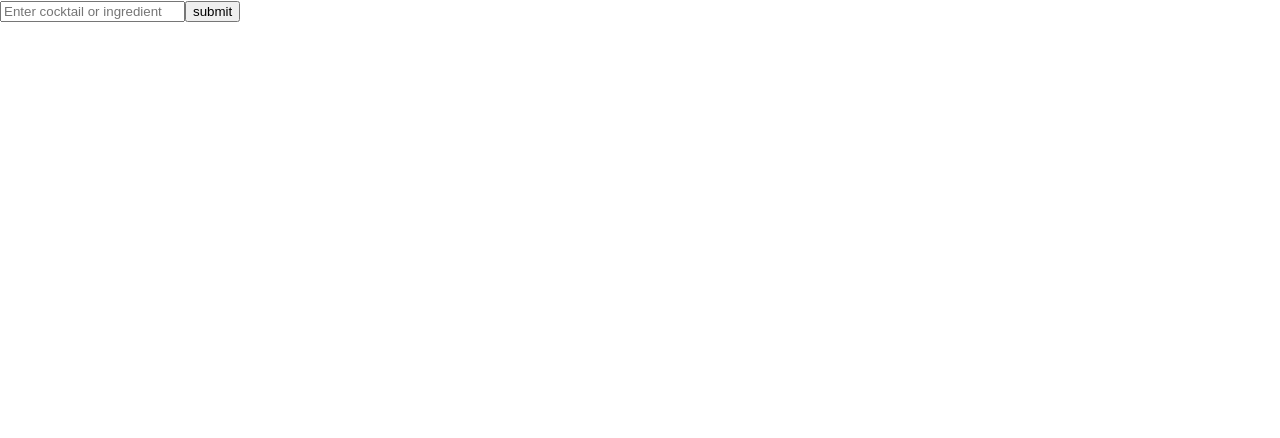
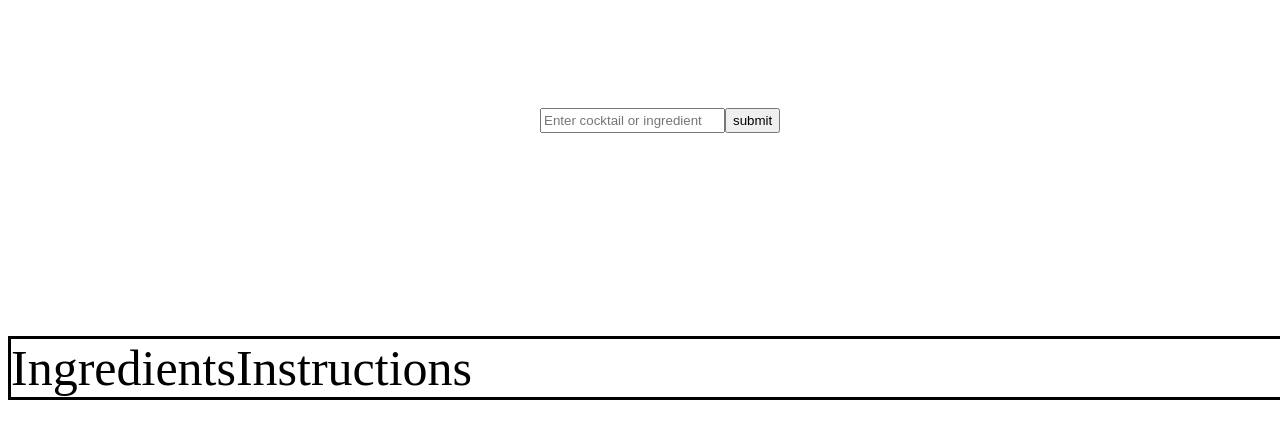
Before and after one commit to morganhah99/cocktail-recipes, a React (Create React App) app: page / in a window 1280 px wide. Shown: the top 438 px of the page. Built offline with nearby package versions, Linux system fonts and the light colour scheme.

Commit message:
formatted fontsize and positioning

```diff
--- a/src/App.css
+++ b/src/App.css
@@ -1,38 +1,14 @@
-.App {
-  text-align: center;
+.container {
+
+  display: flex;
 }
 
-.App-logo {
-  height: 40vmin;
-  pointer-events: none;
+.textbox {
+  width: 200px;
+  height: 25px;
+  text-align: center;
+  margin-left: auto;
+  margin-right: auto;
+  display: flex;
+  margin-top: 100px;
 }
-
-@media (prefers-reduced-motion: no-preference) {
-  .App-logo {
-    animation: App-logo-spin infinite 20s linear;
-  }
-}
-
-.App-header {
-  background-color: #282c34;
-  min-height: 100vh;
-  display: flex;
-  flex-direction: column;
-  align-items: center;
-  justify-content: center;
-  font-size: calc(10px + 2vmin);
-  color: white;
-}
-
-.App-link {
-  color: #61dafb;
-}
-
-@keyframes App-logo-spin {
-  from {
-    transform: rotate(0deg);
-  }
-  to {
-    transform: rotate(360deg);
-  }
-}
--- a/src/App.js
+++ b/src/App.js
@@ -1,7 +1,7 @@
-
 import axios from 'axios'
 import { useState, useEffect } from 'react'
 import Results from './Results'
+import './App.css'
 
 function App() {
 
@@ -12,7 +12,7 @@ function App() {
   useEffect(() => {
     setTimeout(() => {
       setLoading(false)
-    }, 8000)
+    }, 4000)
   })
 
   const API_KEY = 'LQfG4o46WCky/bl4BnGjrg==h5GhOQ54nyPvc0O1';
@@ -31,14 +31,15 @@ function App() {
     }
   }
   return (
-    <div className="App">
-    <input type="text" placeholder="Enter cocktail or ingredient" onChange={e => setCockTailName(e.target.value)} />
-    <button onClick={fetchCocktailRecipe}>submit</button>
+    <div className="container">
+      <div className='textbox'>
+        <input type="text" placeholder="Enter cocktail or ingredient" onChange={e => setCockTailName(e.target.value)} />
+        <button onClick={fetchCocktailRecipe}>submit</button>
+      </div>
     {
-      loading ?
+      loading ? //if loading is true, load the div, otherwise load the results component
 
       <div>loading</div>
-
       :
       <Results ingredients={ingredients} cockTailName={cockTailName}/>
     }
--- /dev/null
+++ b/src/Results.css
@@ -0,0 +1,12 @@
+.results {
+    position: absolute;
+    border: 3px solid black;
+    width: 100%;
+    bottom: 50%;
+    margin: 0;
+    font-size: 20px;
+}
+
+.title {
+    font-size: 50px;
+}
--- a/src/Results.js
+++ b/src/Results.js
@@ -1,14 +1,16 @@
 import React from 'react'
+import './Results.css'
 
-function Results({cockTailName, ingredients}) {
+function Results({ingredients}) {
   return (
-    <div>
-      <label>{cockTailName}</label>
+    <div className='results'>
+      <label className='title'>Ingredients</label>
     {ingredients.map(p => (
       <ul key={p}>
         <li key={p}>{p}</li>
       </ul>
     ))}
+    <label className='title'>Instructions</label>
     </div>
   )
 }
--- a/src/index.css
+++ /dev/null
@@ -1,13 +0,0 @@
-body {
-  margin: 0;
-  font-family: -apple-system, BlinkMacSystemFont, 'Segoe UI', 'Roboto', 'Oxygen',
-    'Ubuntu', 'Cantarell', 'Fira Sans', 'Droid Sans', 'Helvetica Neue',
-    sans-serif;
-  -webkit-font-smoothing: antialiased;
-  -moz-osx-font-smoothing: grayscale;
-}
-
-code {
-  font-family: source-code-pro, Menlo, Monaco, Consolas, 'Courier New',
-    monospace;
-}
--- a/src/index.js
+++ b/src/index.js
@@ -1,16 +1,13 @@
 import React from 'react';
 import ReactDOM from 'react-dom/client';
-import './index.css';
 import App from './App';
-import { BrowserRouter } from 'react-router-dom';
+
 
 
 const root = ReactDOM.createRoot(document.getElementById('root'));
 root.render(
   <React.StrictMode>
-    <BrowserRouter>
       <App />
-    </BrowserRouter>
   </React.StrictMode>
 );
 
```
